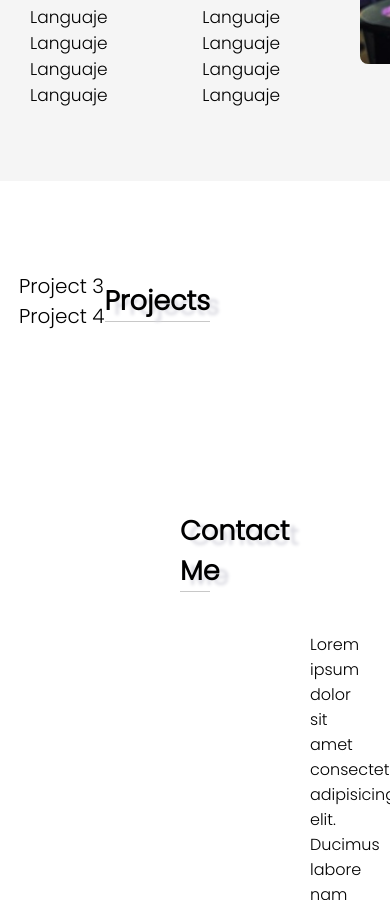
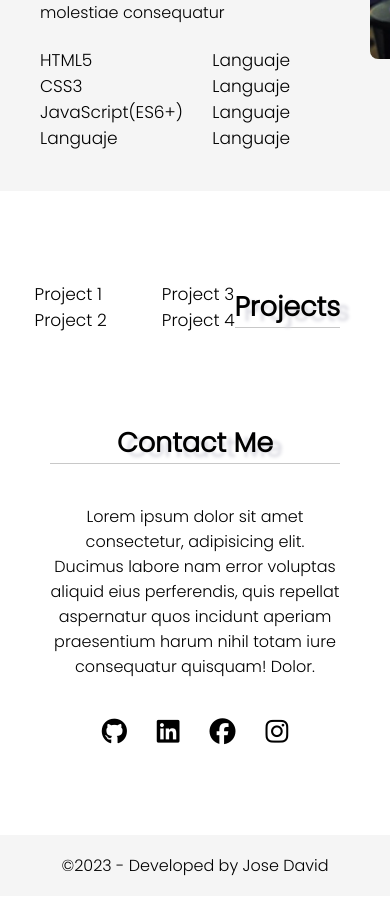
Before and after one commit to Lujan2408/portfolio.github.io, a plain HTML site: page index.html in a window 390 px wide. Shown: the part 878-1778 px from the top of the page. Drawn offline with Linux system fonts and the light colour scheme.

Commit message:
Responsive para max-widht 768px

```diff
--- a/index.html
+++ b/index.html
@@ -38,9 +38,9 @@
 
                 <ul>
                     <div>
-                        <li>Languaje</li>
-                        <li>Languaje</li>
-                        <li>Languaje</li>
+                        <li>HTML5</li>
+                        <li>CSS3</li>
+                        <li>JavaScript(ES6+)</li>
                         <li>Languaje</li>
                     </div>
                     <div>
--- a/main.css
+++ b/main.css
@@ -64,21 +64,21 @@
     font-family: 'Poppins', sans-serif;
     padding: 90px;
     padding-bottom: 5px;
-    font-size: 50px;
+    font-size: 40px;
     text-shadow: 9px 5px 3.5px rgb(227, 227, 227);
 }
 
 .jose-david{
     font-family: 'Poppins', sans-serif;
     padding-bottom: 90px;
-    font-size: 35px;
+    font-size: 30px;
     text-shadow: 9px 5px 3.5px rgb(227, 227, 227);
 }
 
 /* information section */
 
 .information-section{
-    padding: 50px 180px;
+    padding: 35px 180px;
     font-family: 'Poppins', sans-serif;
     background-color: rgb(245, 245, 245);
     display: flex;
@@ -110,10 +110,7 @@
 
 .information-section ul{
     display: flex;
-    /* -webkit-box-pack: justify; */
     justify-content: space-between;
-    /* -webkit-box-align: center; */
-    /* align-items: center; */
     list-style: none;
     width: 250px;
     padding-top: 22px;
@@ -268,13 +265,52 @@
     }
 
     .information-section {
-        padding: 30px;
+        padding: 40px;
     }
 
     .information-section p {
-        font-size: 14px;
+        font-size: 16px;
     }
 
+    .information-section img {
+        width: 285px;
+    }
 
+    .projects-section {
+        padding: 90px 50px;
+
+    }
+
+    .projects-section h2 {
+        font-size: 27px;
+    }
+
+    .projects-section ul {
+        font-size: 17px;
+    }
+/*  */
+    .contact-section {
+        padding: 0px 50px 0px 50px;
+    }
+
+    .contact-section a {
+        font-size: 27px;
+    }
+
+    .contact-section p {
+        margin: 0;
+    }
+
+    .contact-icons {
+        gap: 30px;
+    }
+
+    .contact-icons i {
+        font-size: 26px;
+    }
+
+    .footer-section {
+        padding: 8px;
+    }
 
 }
```
